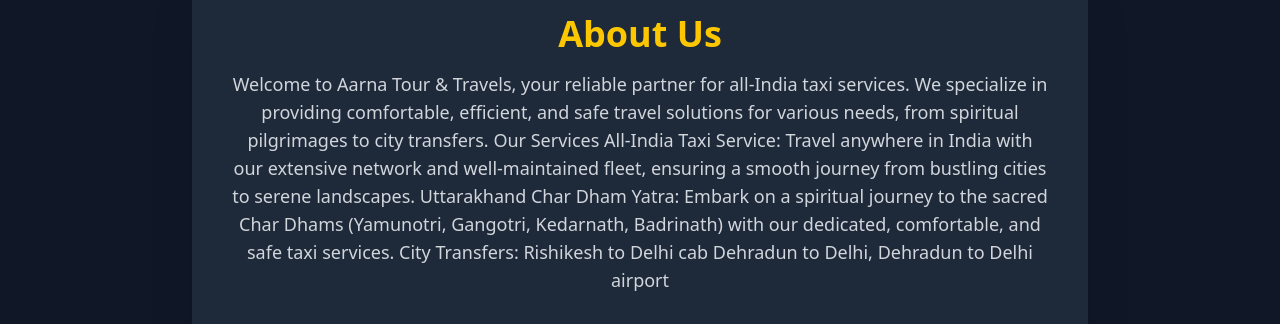
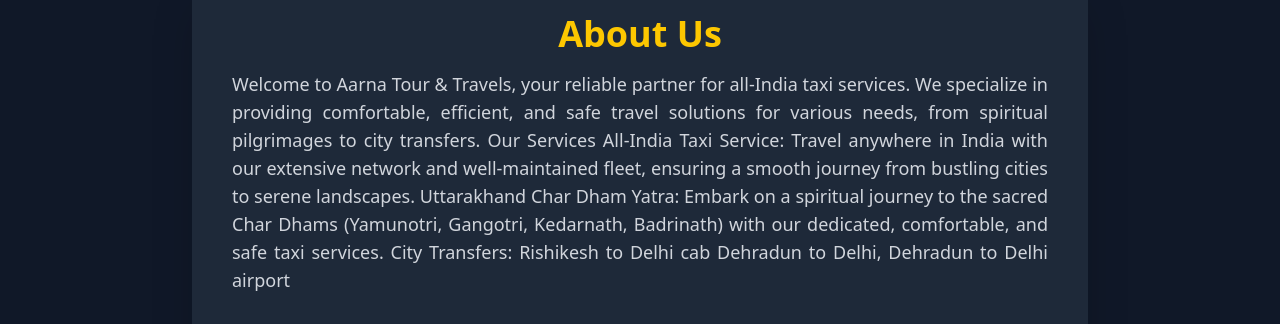
Before and after one commit to Ayushkothari47/Aarna-Enterprises-co, a React (Vite) app: page /about in a window 1280 px wide. Shown: the part 130-454 px from the top of the page. Built offline with nearby package versions, Linux system fonts and the light colour scheme.

Commit message:
Text formting udpated

```diff
--- a/src/components/About.jsx
+++ b/src/components/About.jsx
@@ -75,11 +75,12 @@
   return (
     <div className="min-h-screen bg-gray-900 text-white flex flex-col items-center justify-center p-4 sm:p-6">
       {/* Card */}
-      <div className="bg-gray-800 p-6 sm:p-10 rounded-2xl shadow-2xl text-center max-w-4xl w-full">
-        <h1 className="text-3xl sm:text-4xl font-bold mb-4 text-yellow-400">
+      <div className="bg-gray-800 p-6 sm:p-10 rounded-2xl shadow-2xl max-w-4xl w-full">
+        <h1 className="text-3xl sm:text-4xl font-bold mb-4 text-center text-yellow-400">
           About Us
         </h1>
-        <p className="text-base sm:text-lg mb-8 text-gray-300">
+        <p className="text-base sm:text-lg mb-8 text-gray-300 text-justify">
+
           Welcome to Aarna Tour & Travels, your reliable partner for all-India taxi services. We specialize in providing comfortable, efficient, and safe travel solutions for various needs, from spiritual pilgrimages to city transfers. Our Services All-India Taxi Service: Travel anywhere in India with our extensive network and well-maintained fleet, ensuring a smooth journey from bustling cities to serene landscapes. Uttarakhand Char Dham Yatra: Embark on a spiritual journey to the sacred Char Dhams (Yamunotri, Gangotri, Kedarnath, Badrinath) with our dedicated, comfortable, and safe taxi services. City Transfers: Rishikesh to Delhi cab Dehradun to Delhi, Dehradun to Delhi airport
         </p>
 
```
